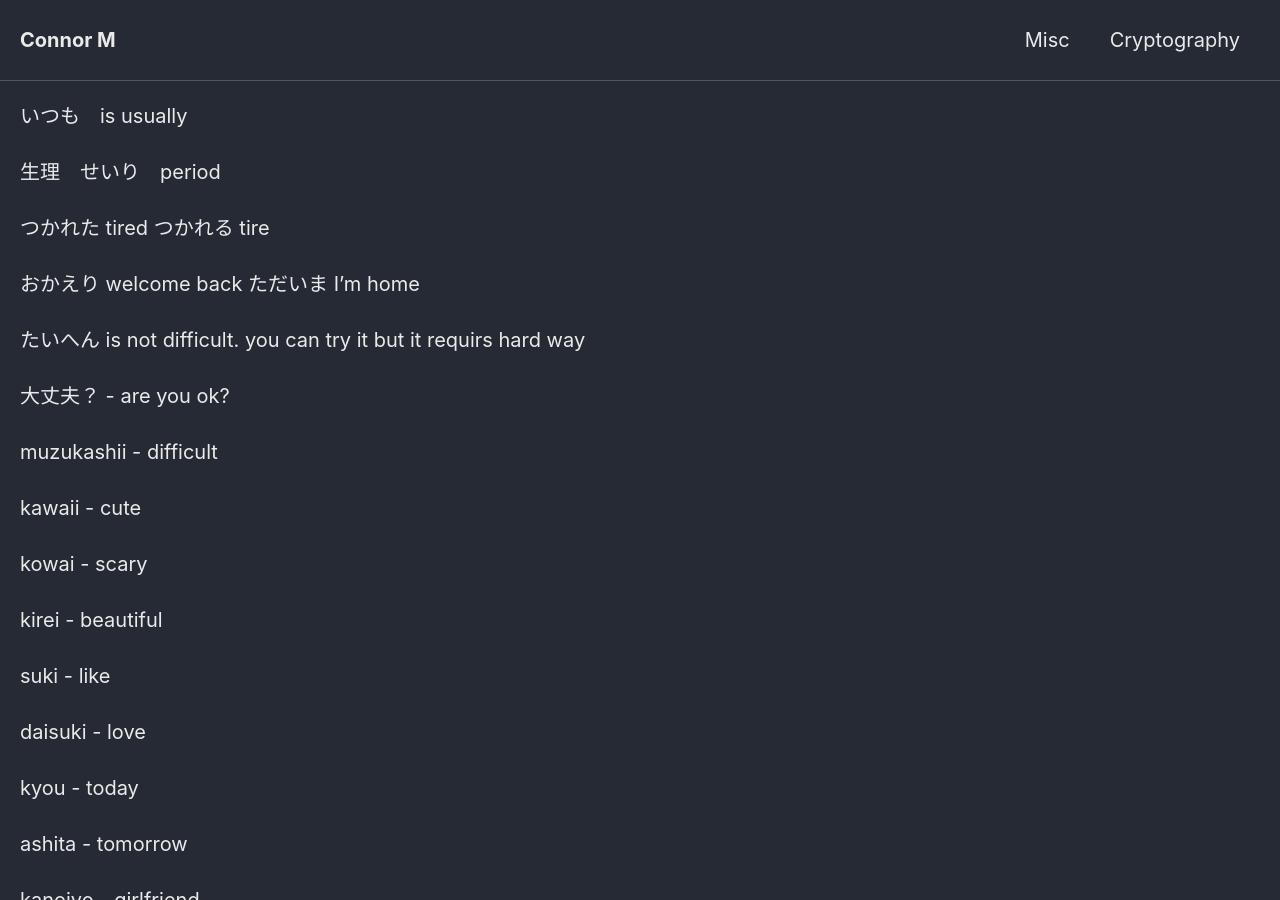
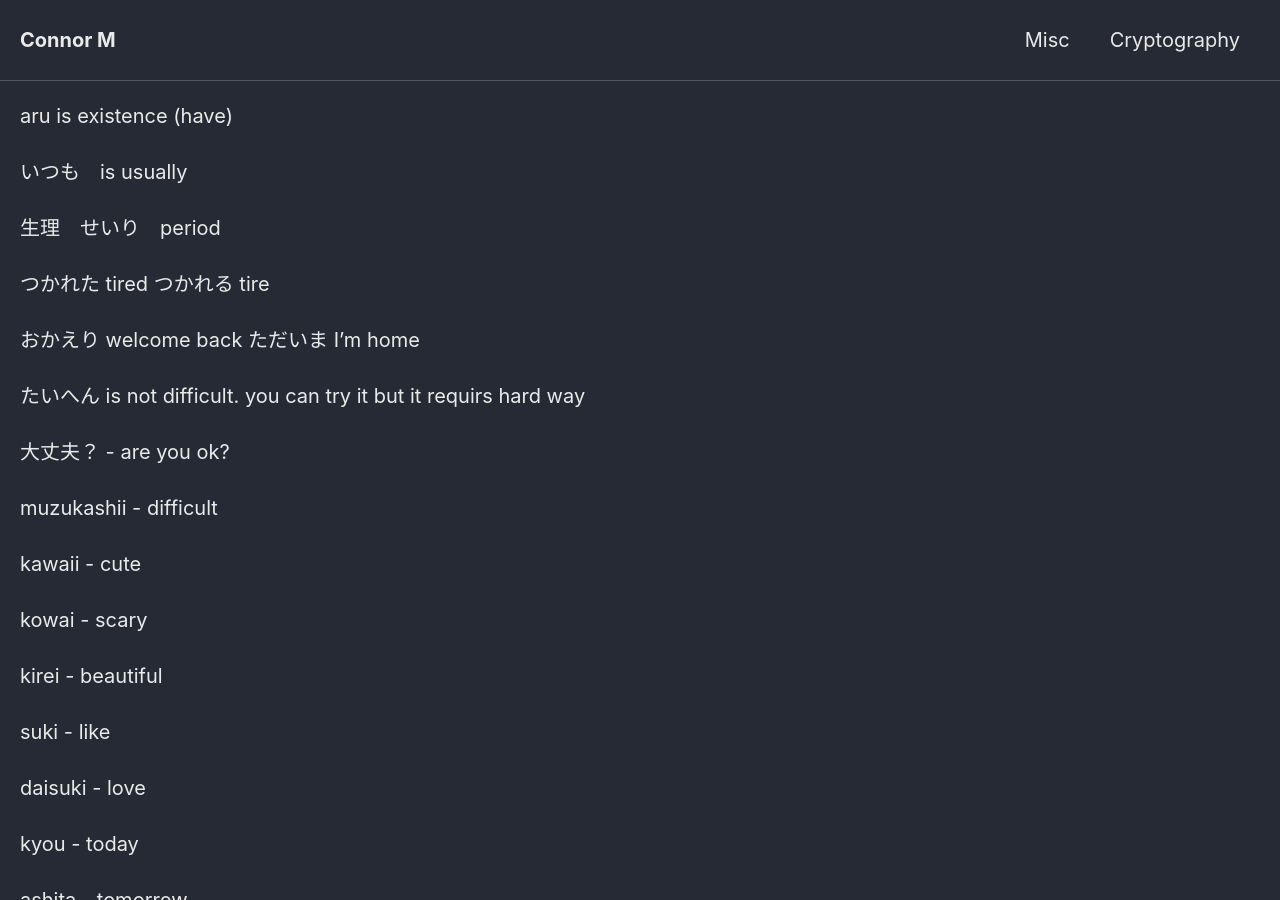
Before and after one commit to Connor-McCartney/Connor-McCartney.github.io, a Jekyll site: the page built from _pages/misc/japanese.md, in a window 1280 px wide and 900 px high. Built offline with Jekyll 4.4.1, drawn with Linux system fonts in a browser that asks for light colours; cached includes are drawn as plain includes; our own code applies the rules of GitHub Pages for plain Markdown files.

Commit message:
Update japanese.md

```diff
--- a/_pages/misc/japanese.md
+++ b/_pages/misc/japanese.md
@@ -1,3 +1,5 @@
+aru is existence (have)
+
 いつも　is usually
 
 生理　せいり　period
```
